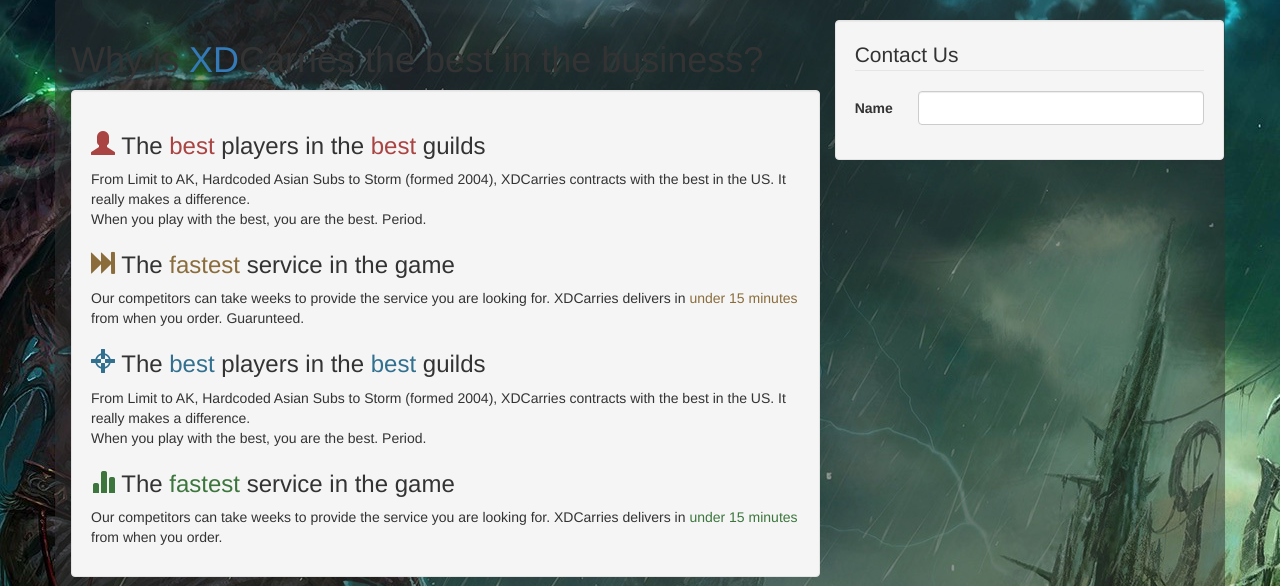
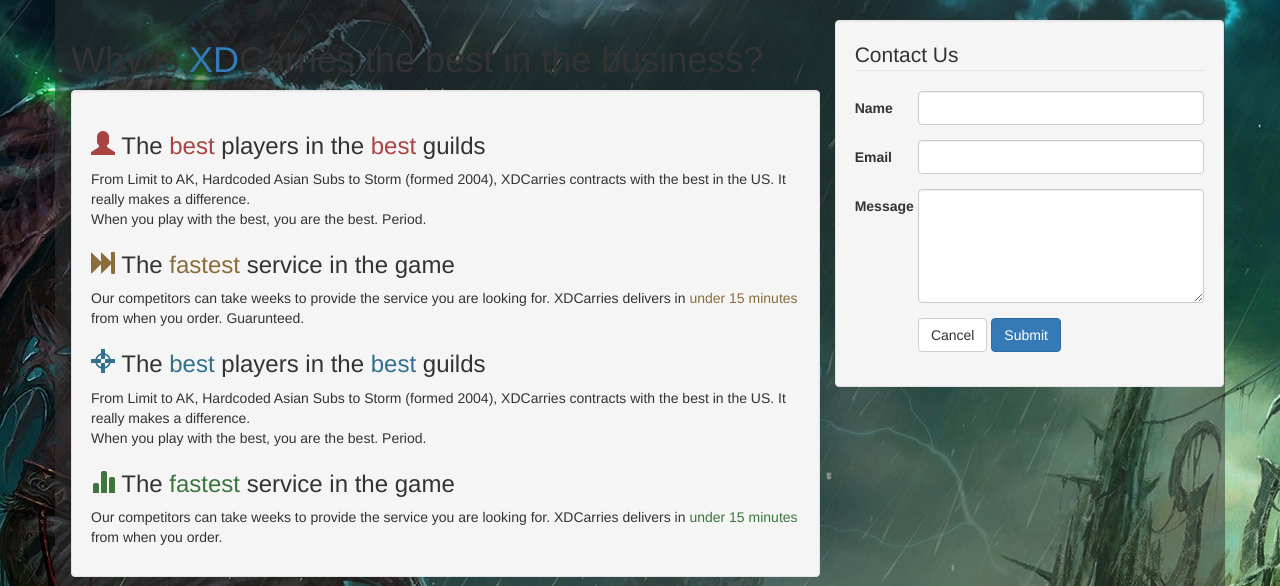
Before and after one commit to davidmwhynot/xdcarries_archive, a PHP site: page /about.php in a window 1280 px wide. Shown: the part 51-637 px from the top of the page. Run offline with PHP 8.4, Linux system fonts and the light colour scheme; some libraries are stand-ins or nearby versions.

Commit message:
finished contact form on about.php and started process-form.php

```diff
--- a/about.php
+++ b/about.php
@@ -68,7 +68,7 @@
       </div>
     </div>
     <div id="right-sidebar" class="container well col-md-4">
-      <form class="form-horizontal" action="index.html" method="post">
+      <form class="form-horizontal" action="process-form.php" method="post">
         <fieldset>
           <legend>Contact Us</legend>
           <div class="form-group">
@@ -77,6 +77,24 @@
               <input type="text" id="contact-name" class="form-control">
             </div>
           </div>
+          <div class="form-group">
+            <label for="contact-email" class="col-md-2 control-label">Email</label>
+            <div class="col-md-10">
+              <input type="email" id="contact-email" class="form-control">
+            </div>
+          </div>
+          <div class="form-group">
+            <label for="contact-message" class="col-md-2 control-label">Message</label>
+            <div class="col-md-10">
+              <textarea class="form-control" rows="5" id="contact-message"></textarea>
+            </div>
+          </div>
+          <div class="form-group">
+            <div class="col-lg-10 col-lg-offset-2">
+              <button type="reset" class="btn btn-default">Cancel</button>
+              <button type="submit" class="btn btn-primary">Submit</button>
+            </div>
+          </div>
         </fieldset>
       </form>
     </div>
--- a/inc/header.php
+++ b/inc/header.php
@@ -5,7 +5,7 @@
     <meta http-equiv="X-UA-Compatible" content="IE=edge">
     <meta name="viewport" content="width=device-width, initial-scale=1">
     <title>XDCarries | Home</title>
-    <link rel="stylesheet" href="http://bootswatch.com/cyborg/bootstrap.min.css">
+    <link rel="stylesheet" href="https://bootswatch.com/cyborg/bootstrap.min.css">
     <link rel="stylesheet" href="style.css">
   </head>
   <body>
```
Also changed, not shown: process-form.php (added, +13 -0 lines).
